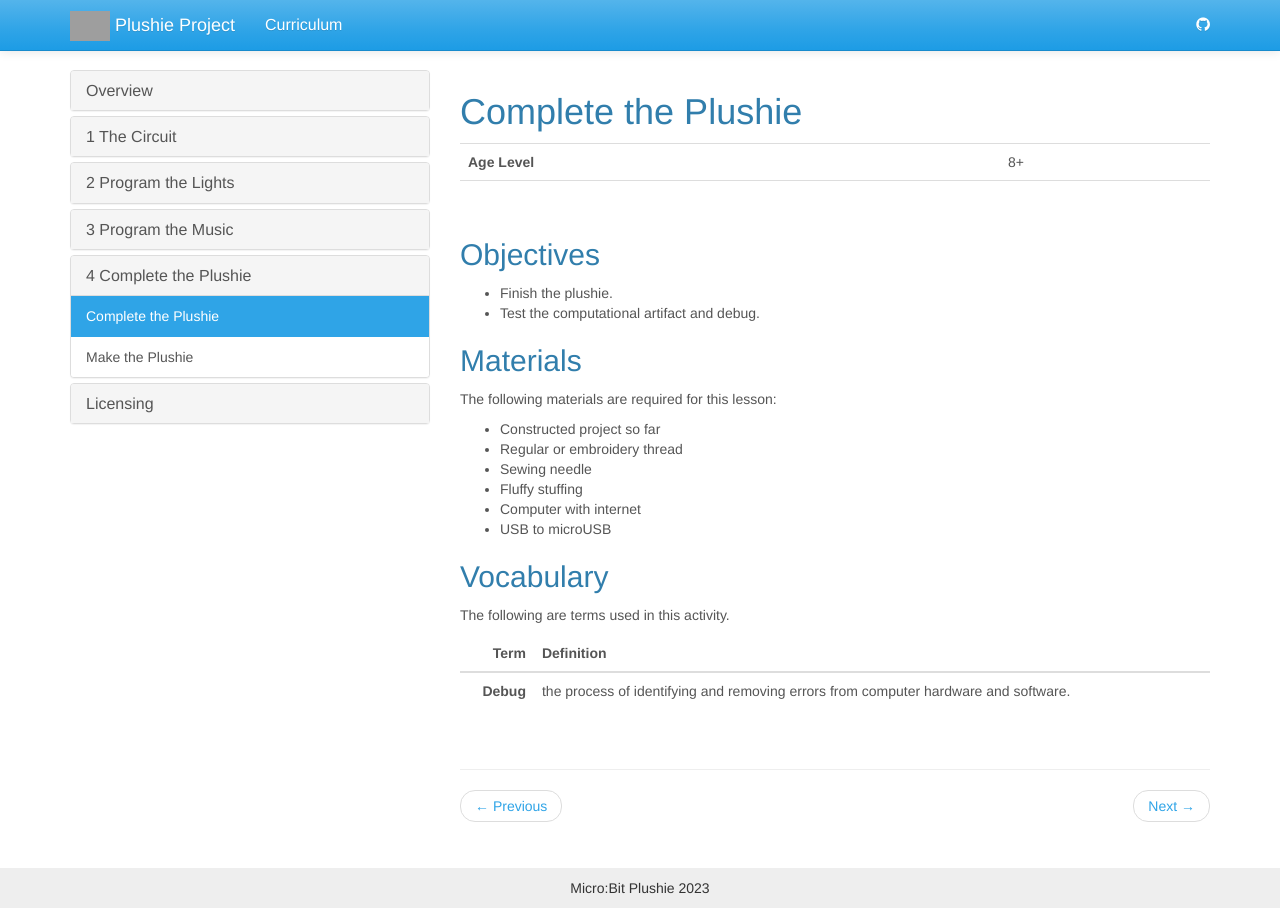
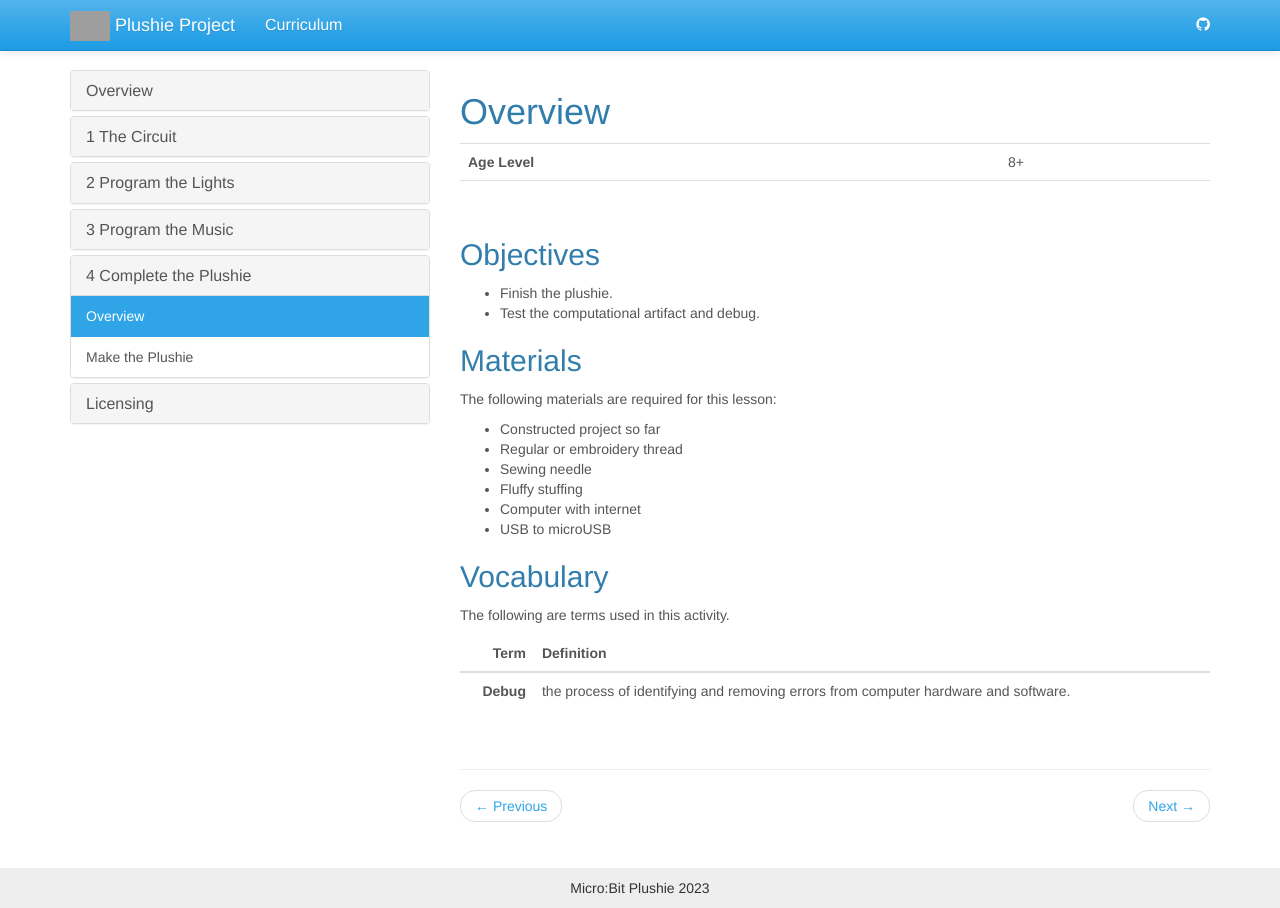
Before and after one commit to jake-chipps/plushie, a Jekyll site: the page built from _docs/lessons/4-0.md, in a window 1280 px wide. Built offline with Jekyll 4.4.1, drawn with Linux system fonts in a browser that asks for light colours; grey boxes are pictures that could not be loaded.

Commit message:
Change back

```diff
--- a/_docs/lessons/1-0.md
+++ b/_docs/lessons/1-0.md
@@ -1,5 +1,5 @@
 ---
-title: The Circuit
+title: Overview
 permalink: /docs/1-0/
 ---
 
--- a/_docs/lessons/2-0.md
+++ b/_docs/lessons/2-0.md
@@ -1,5 +1,5 @@
 ---
-title: Program the Lights
+title: Overview
 permalink: /docs/2-0/
 ---
 
--- a/_docs/lessons/3-0.md
+++ b/_docs/lessons/3-0.md
@@ -1,5 +1,5 @@
 ---
-title: Program the Music
+title: Overview
 permalink: /docs/3-0/
 ---
 
--- a/_docs/lessons/4-0.md
+++ b/_docs/lessons/4-0.md
@@ -1,5 +1,5 @@
 ---
-title: Complete the Plushie
+title: Overview
 permalink: /docs/4-0/
 ---
 
```
